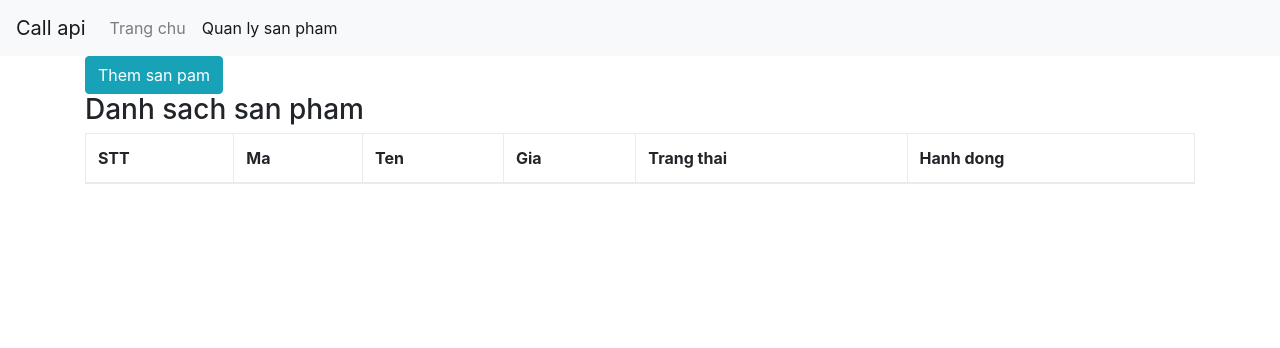
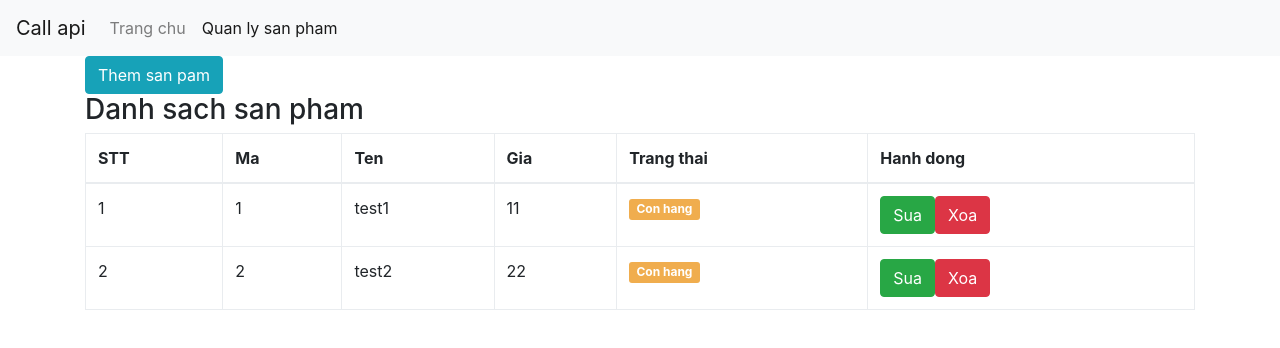
Before and after one commit to trieuquang204/call-api-reactjs, a React (Create React App) app: page /product-list in a window 1280 px wide. Shown: the top 348 px of the page. Built offline with nearby package versions, Linux system fonts and the light colour scheme; data requests are answered from the project's data file.

Commit message:
93 split axios general processing

```diff
--- /dev/null
+++ b/src/constants/Config.js
@@ -0,0 +1 @@
+export const API_URL = "http://localhost:3000";
--- a/src/pages/ProductListPage/ProductListPage.js
+++ b/src/pages/ProductListPage/ProductListPage.js
@@ -2,9 +2,24 @@ import React, { Component } from "react";
 import ProductItem from "../../components/ProductItem/ProductItem";
 import ProductList from "../../components/ProductList/ProductList";
 import { connect } from "react-redux";
-import axios from "axios";
+import apiCaller from "../../utils/apiCller";
 
 class ProductListPage extends Component {
+  constructor(props) {
+    super(props);
+    this.state = {
+      products: [],
+    };
+  }
+
+  componentDidMount() {
+    apiCaller("products", "GET", null).then((res) => {
+      this.setState({
+        products: res.data,
+      });
+    });
+  }
+
   showProducts = (products) => {
     let result = null;
     if (products.length > 0) {
@@ -16,20 +31,7 @@ class ProductListPage extends Component {
   };
 
   render() {
-    // let { products } = this.props;
-    let products = [];
-    axios({
-      method: "GET",
-      url: "http://localhost:3000/products",
-      data: null,
-    })
-      .then((res) => {
-        products = res.data;
-      })
-      .catch((err) => {
-        console.log("err", err);
-      });
-
+    let { products } = this.state;
     return (
       <div className="col-12">
         <button type="button" className="btn btn-info mb-10">
--- /dev/null
+++ b/src/utils/apiCller.js
@@ -0,0 +1,12 @@
+import axios from "axios";
+import * as Config from "../constants/Config";
+
+export default function apiCaller(endpoint, method = "GET", body) {
+  return axios({
+    method: method,
+    url: `${Config.API_URL}/${endpoint}`,
+    data: null,
+  }).catch((err) => {
+    console.log("err", err);
+  });
+}
```
Also changed, not shown: 1 other file (tests, documents, lock files or other folders).
